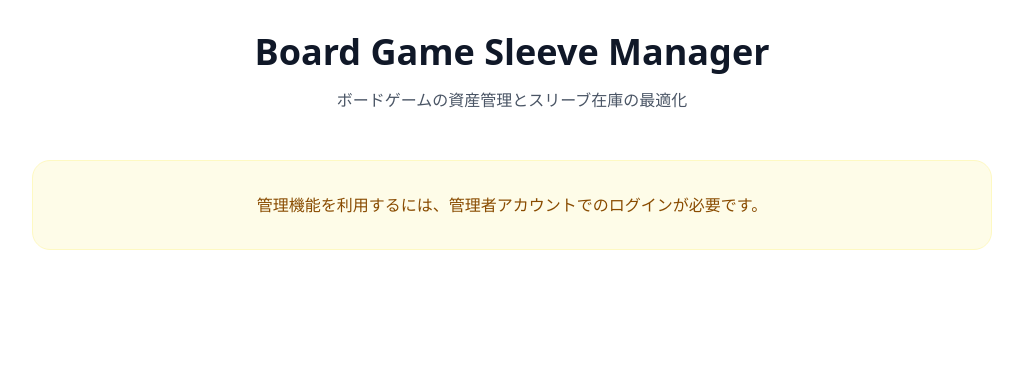
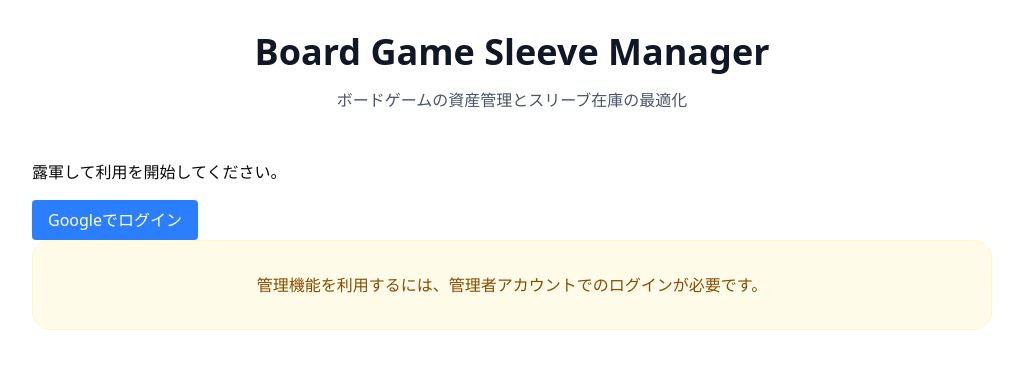
Before and after one commit to ddcatwalk78/boardgame-management-system, a Next.js app: page / in a window 1280 px wide. Shown: the top 368 px of the page, without its empty margins (128-1151 px from the left). Built offline with nearby package versions, Linux system fonts and the light colour scheme; no server answers.

Commit message:
ログイン・ログアウト機能の追加

```diff
--- a/src/app/page.tsx
+++ b/src/app/page.tsx
@@ -1,5 +1,5 @@
 import Link from "next/link";
-import { auth } from "@/auth";
+import { auth, signIn, signOut } from "@/auth";
 
 export default async function HomePage() {
   const session = await auth();
@@ -15,6 +15,39 @@ export default async function HomePage() {
           ボードゲームの資産管理とスリーブ在庫の最適化
         </p>
       </header>
+
+      {session ? (
+        <div>
+          <p>ようこそ、{session.user?.name} さん！</p>
+          <p>
+            {session.user?.isAdmin ? "👑 管理者権限あり" : "👤 一般ユーザー"}
+          </p>
+          <form
+            action={async () => {
+              "use server";
+              await signOut();
+            }}
+          >
+            <button className="bg-red-500 text-white px-4 py-2 rounded mt-4">
+              ログアウト
+            </button>
+          </form>
+        </div>
+      ) : (
+        <div>
+          <p>露軍して利用を開始してください。</p>
+          <form
+            action={async () => {
+              "use server";
+              await signIn("google");
+            }}
+          >
+            <button className="bg-blue-500 text-white px-4 py-2 rounded mt-4">
+              Googleでログイン
+            </button>
+          </form>
+        </div>
+      )}
 
       {isAdmin ? (
         <div className="grid grid-cols-1 md:grid-cols-3 gap-6">
```
